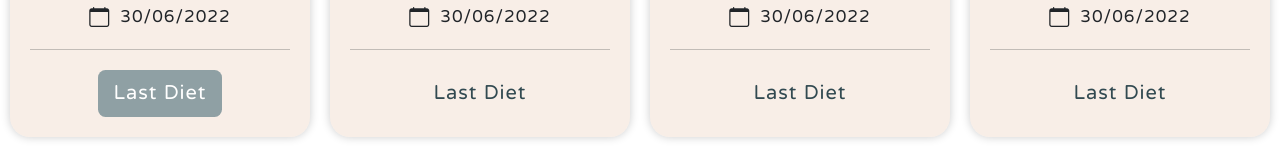
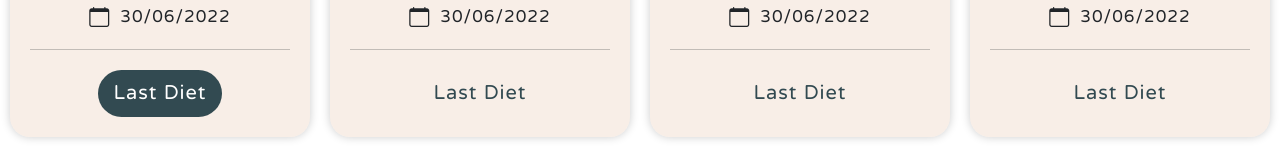
Before and after one commit to RobertaMatera/fit-in-touch, a React (Create React App) app: page /patients in a window 1280 px wide. In both pictures the pointer is over the button 159 px from the left and 701 px from the top of the page. Shown: the part 608-775 px from the top of the page. Built offline with nearby package versions, Linux system fonts and the light colour scheme; grey boxes are pictures that could not be loaded.

Commit message:
fix style last diet btn -> singleCardComponent

```diff
--- a/src/components/DoctorsPatient/singlePatientCardStyle.scss
+++ b/src/components/DoctorsPatient/singlePatientCardStyle.scss
@@ -99,9 +99,11 @@ div.icon-wrapper {
 
 .btn-card {
   color: $dark-green;
+  border-radius: 100px;
   &:hover {
     color: $white !important;
-    background-color: $my-gray;
+    background-color: $dark-green;
+    border-radius: 100px;
   }
 }
 
```
